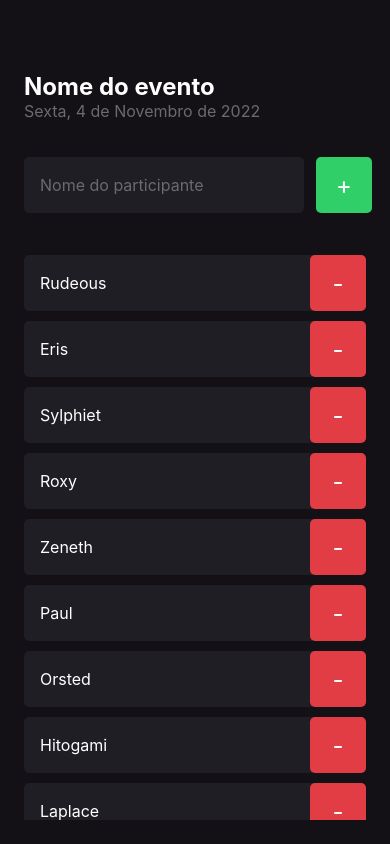
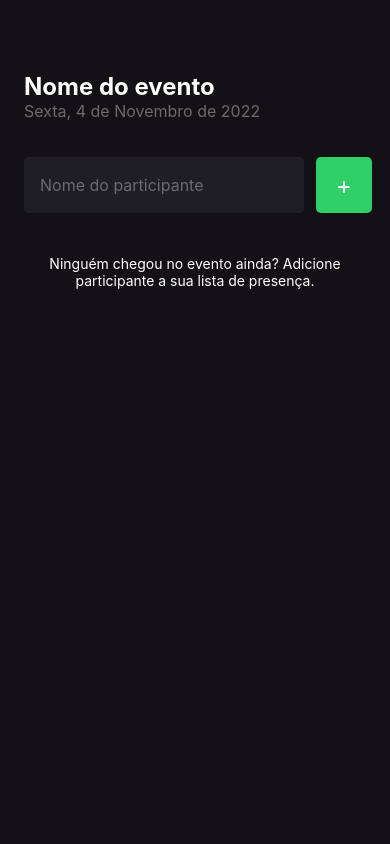
Before and after one commit to brunrocha/imhere, a React Native app: screen / in a window 390 px wide. Built offline with nearby package versions, Linux system fonts and the light colour scheme.

Commit message:
Utilizando useState

```diff
--- a/src/screens/Home/index.tsx
+++ b/src/screens/Home/index.tsx
@@ -1,4 +1,4 @@
-import React from "react";
+import React, { useState } from "react";
 import { Text, TextInput, TouchableOpacity, View, FlatList, Alert } from 'react-native';
 
 import { Participant } from '../../components/Participant';
@@ -6,14 +6,14 @@ import { Participant } from '../../components/Participant';
 import { styles } from './styles'
 
 export function Home() {
-  const participants = ['Rudeous', 'Eris', 'Sylphiet', 'Roxy', 'Zeneth', 'Paul', 'Orsted', 'Hitogami', 'Laplace', 'Jughard']
+  const [participants, setParticipants] = useState<string[]>([])
 
   function handleParticipantAdd() {
     if(participants.includes('Rudeous')) {
       return Alert.alert("Entrada inválida", "Já existe um participante na lista com esse nome");
     }
 
-    console.log('Você clicou no botão de Adicionar!');
+    setParticipants(prevState => [...prevState, 'Ana'])
   }
 
   function handleParticipantRemove(name: string) {
```
